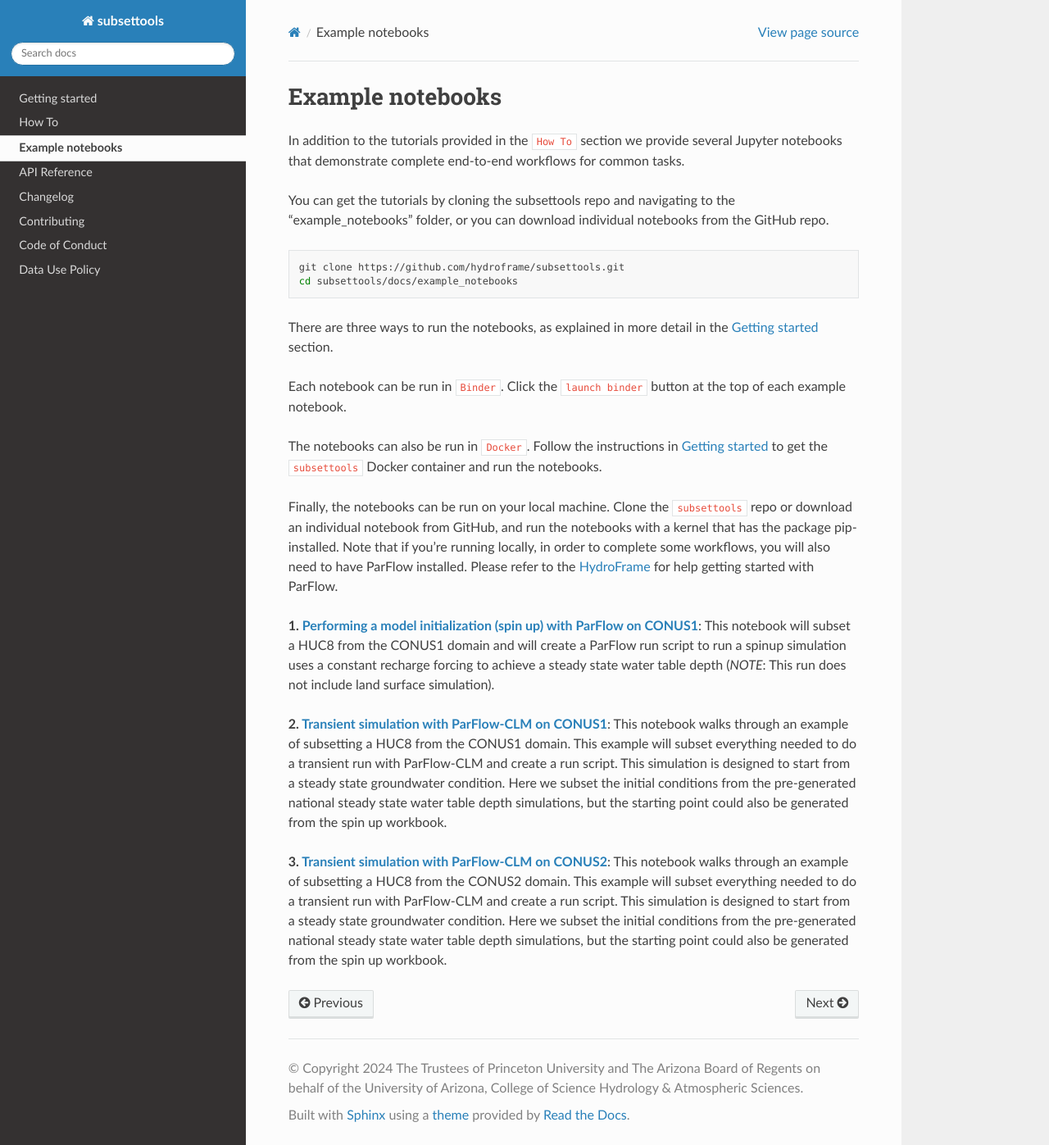
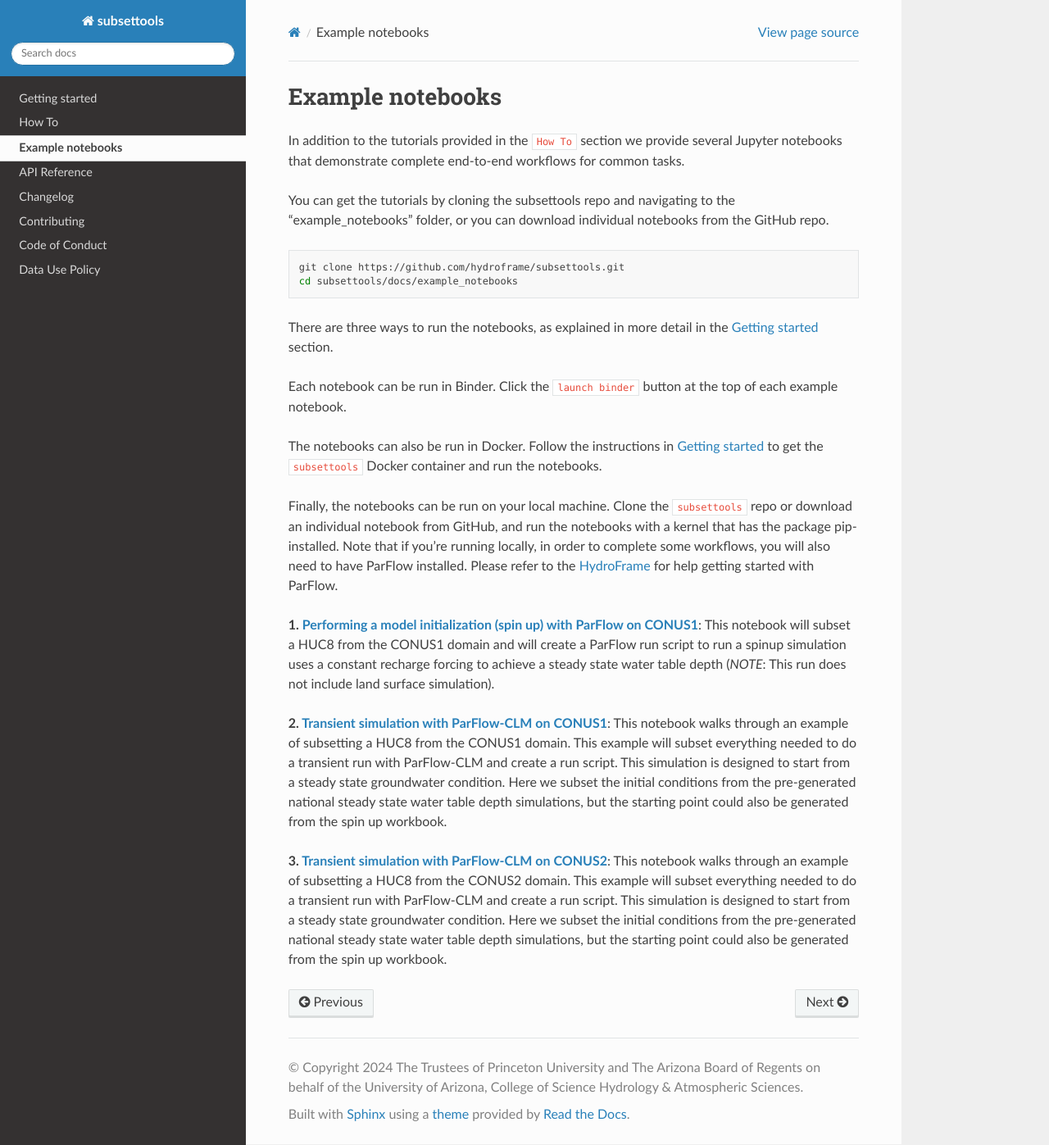
Before and after one commit to hydroframe/subsettools, a Sphinx documentation site: the page built from docs/example_notebooks/example_notebooks.md, in a window 1280 px wide and 1397 px high. Shown: the whole window at 82% size. Built offline with Sphinx 7.4.7 and the Read the Docs theme 2.0.0, drawn with Linux system fonts in a browser that asks for light colours.

```diff
--- a/docs/example_notebooks/example_notebooks.md
+++ b/docs/example_notebooks/example_notebooks.md
@@ -12,9 +12,9 @@ cd subsettools/docs/example_notebooks
 
 There are three ways to run the notebooks, as explained in more detail in the [Getting started](https://hydroframesubsettools.readthedocs.io/en/latest/getting_started.html) section.
 
-Each notebook can be run in `Binder`. Click the `launch binder` button at the top of each example notebook.
+Each notebook can be run in Binder. Click the `launch binder` button at the top of each example notebook.
 
-The notebooks can also be run in `Docker`. Follow the instructions in [Getting started](https://hydroframesubsettools.readthedocs.io/en/latest/getting_started.html) to get the `subsettools` Docker container and run the notebooks.
+The notebooks can also be run in Docker. Follow the instructions in [Getting started](https://hydroframesubsettools.readthedocs.io/en/latest/getting_started.html) to get the `subsettools` Docker container and run the notebooks.
 
 Finally, the notebooks can be run on your local machine. Clone the `subsettools` repo or download an individual notebook from GitHub, and run the notebooks with a kernel that has the package pip-installed. Note that if you're running locally, in order to complete some workflows, you will also need to have ParFlow installed. Please refer to the [HydroFrame](https://hydroframe.org/) for help getting started with ParFlow.
 
```
